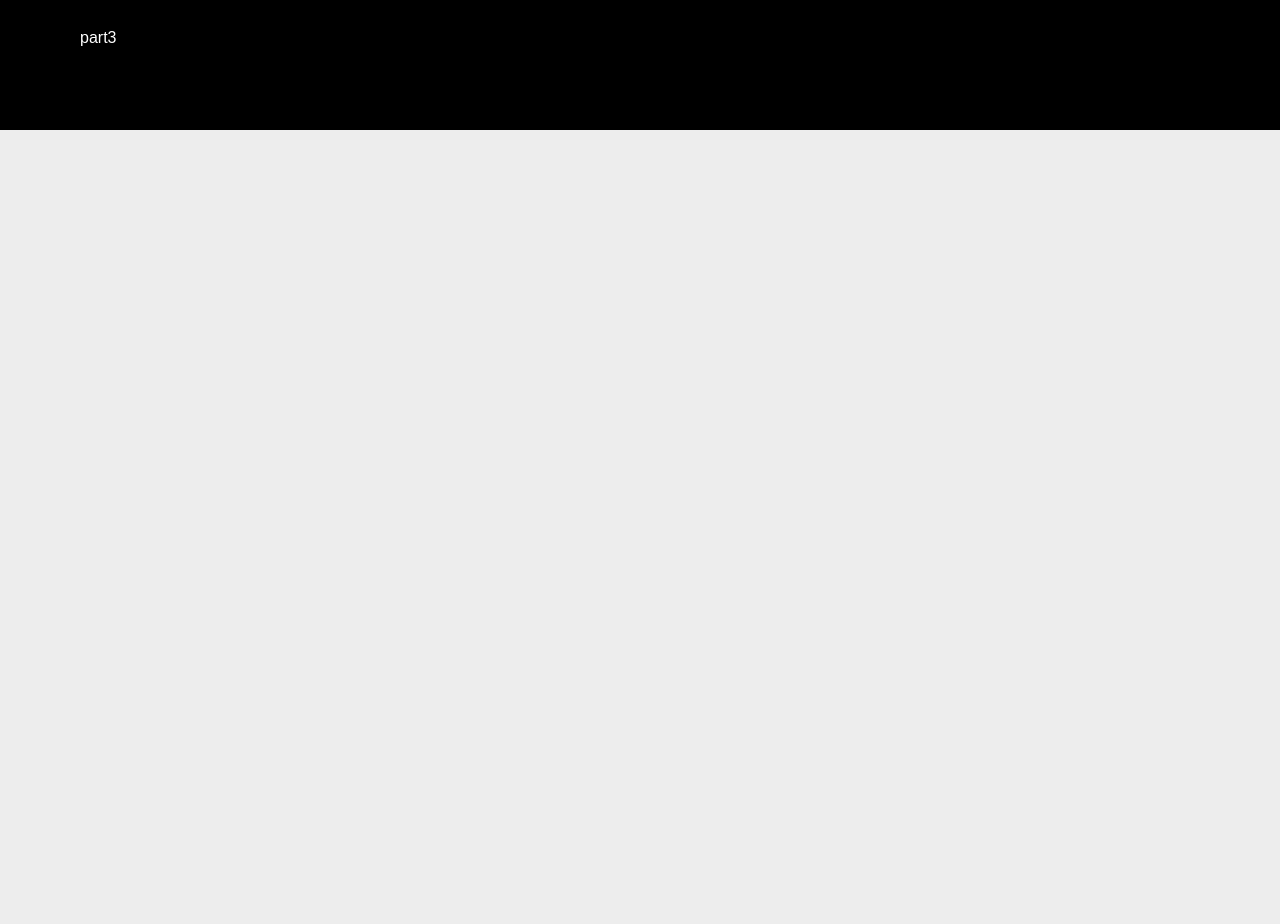
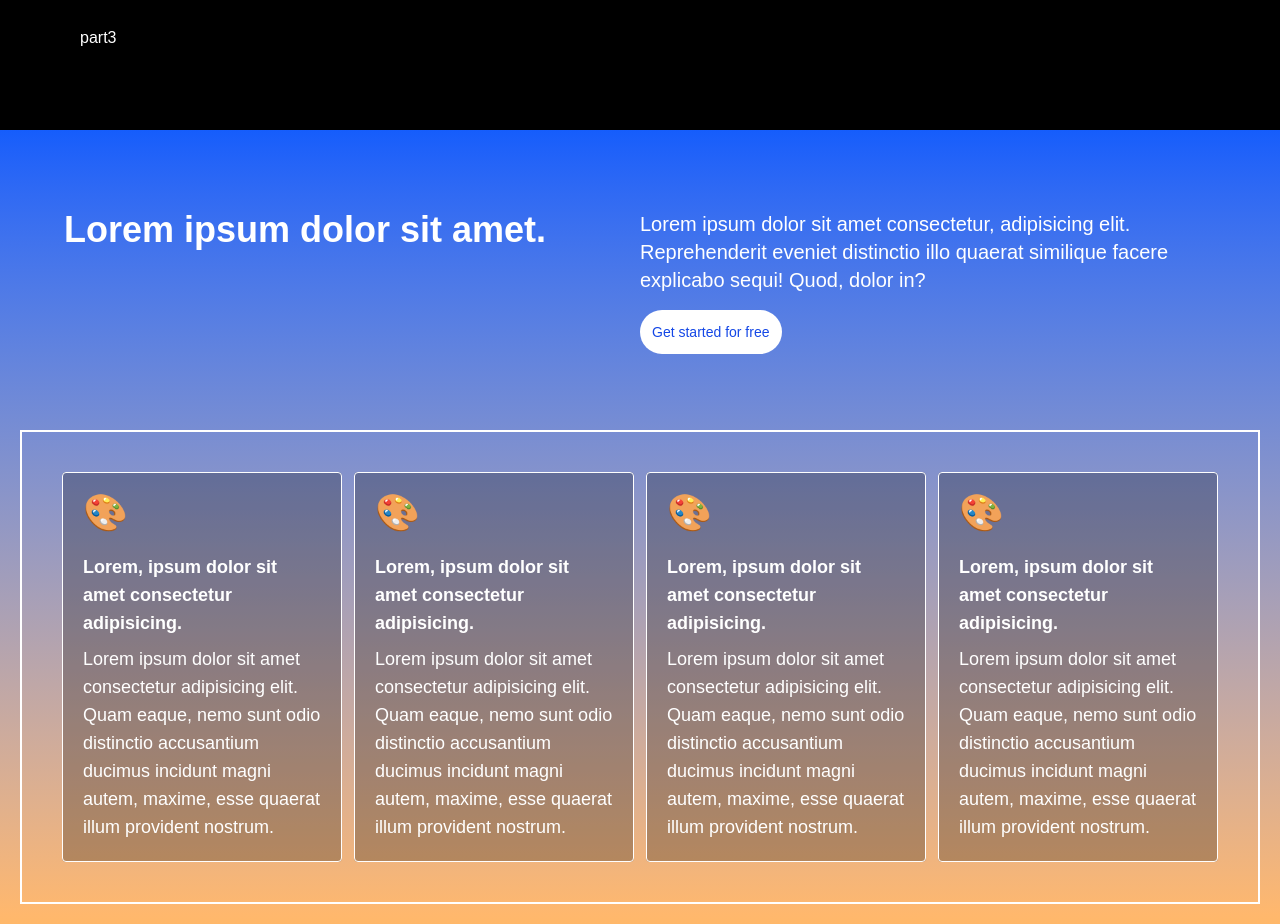
Before and after one commit to iamcapacitor/Google-could-ui-clone, a Next.js app: page / in a window 1280 px wide. Shown: the part 2220-3144 px from the top of the page. Before the commit the page ends 2350 px from the top, so only its background shows below. Built offline with nearby package versions, Linux system fonts and the light colour scheme.

Commit message:
added landing4 component

```diff
--- a/app/page.js
+++ b/app/page.js
@@ -3,6 +3,7 @@ import Navigation from "@/components/Navigation";
 import Mainlanding1 from "@/components/Mainlanding1";
 import Landing2 from "@/components/Landing2";
 import Landing3 from "@/components/Landing3";
+import Landing4 from "@/components/Landing4";
 
 export default function Home() {
   return (
@@ -12,6 +13,7 @@ export default function Home() {
     <Mainlanding1></Mainlanding1>
     <Landing2></Landing2>
     <Landing3></Landing3>
+    <Landing4></Landing4>
    </>
   );
 }
--- /dev/null
+++ b/components/Landing4.js
@@ -0,0 +1,39 @@
+import React from 'react'
+
+const Landing4 = () => {
+  return (
+    <div className='text-white p-5 bg-linear-180 from-blue-600 to-orange-300'>
+        <div className="part1 mx-auto py-15 flex flex-col md:flex-row justify-between max-w-6xl ">
+            <div className='text-4xl font-bold '>Lorem ipsum dolor sit amet.</div>
+            <div className='text-xl md:w-1/2 py-5 md:py-0 ' >
+            <p>Lorem ipsum dolor sit amet consectetur, adipisicing elit. Reprehenderit eveniet distinctio illo quaerat similique facere explicabo sequi! Quod, dolor in?</p>
+            <button className='p-3 my-4 text-sm rounded-full bg-white text-blue-700 '>Get started for free</button>
+            </div>
+        </div>
+        <div className="part2 border-2 border-white p-10 grid grid-cols-1 sm:grid-cols-2 lg:grid-cols-4 gap-3">
+            <div className="box text-lg border border-white p-5 rounded-sm backdrop-brightness-75 hover:text-black hover:bg-white">
+                <div className='text-4xl pb-3'>🎨</div>
+                <div><h4 className='font-bold py-2'>Lorem, ipsum dolor sit amet consectetur adipisicing.</h4></div>
+                <p>Lorem ipsum dolor sit amet consectetur adipisicing elit. Quam eaque, nemo sunt odio distinctio accusantium ducimus incidunt magni autem, maxime, esse quaerat illum provident nostrum.</p>
+            </div>
+            <div className="box text-lg border border-white p-5 rounded-sm backdrop-brightness-75 hover:text-black hover:bg-white">
+                <div className='text-4xl pb-3'>🎨</div>
+                <div><h4 className='font-bold py-2'>Lorem, ipsum dolor sit amet consectetur adipisicing.</h4></div>
+                <p>Lorem ipsum dolor sit amet consectetur adipisicing elit. Quam eaque, nemo sunt odio distinctio accusantium ducimus incidunt magni autem, maxime, esse quaerat illum provident nostrum.</p>
+            </div>
+            <div className="box text-lg border border-white p-5 rounded-sm backdrop-brightness-75 hover:text-black hover:bg-white">
+                <div className='text-4xl pb-3'>🎨</div>
+                <div><h4 className='font-bold py-2'>Lorem, ipsum dolor sit amet consectetur adipisicing.</h4></div>
+                <p>Lorem ipsum dolor sit amet consectetur adipisicing elit. Quam eaque, nemo sunt odio distinctio accusantium ducimus incidunt magni autem, maxime, esse quaerat illum provident nostrum.</p>
+            </div>
+            <div className="box text-lg border border-white p-5 rounded-sm backdrop-brightness-75 hover:text-black hover:bg-white">
+                <div className='text-4xl pb-3'>🎨</div>
+                <div><h4 className='font-bold py-2'>Lorem, ipsum dolor sit amet consectetur adipisicing.</h4></div>
+                <p>Lorem ipsum dolor sit amet consectetur adipisicing elit. Quam eaque, nemo sunt odio distinctio accusantium ducimus incidunt magni autem, maxime, esse quaerat illum provident nostrum.</p>
+            </div>
+        </div>
+    </div>
+  )
+}
+
+export default Landing4
```
